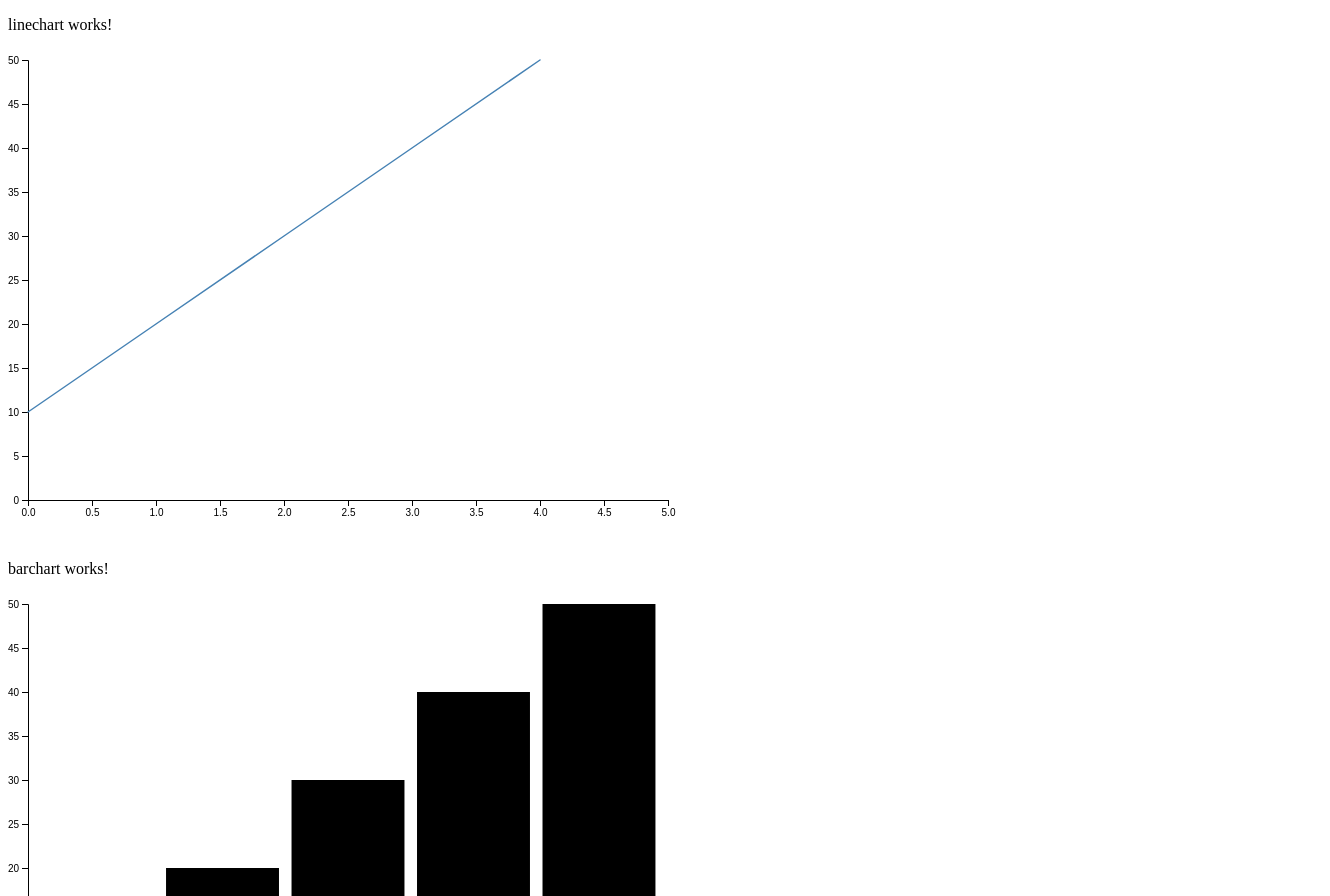
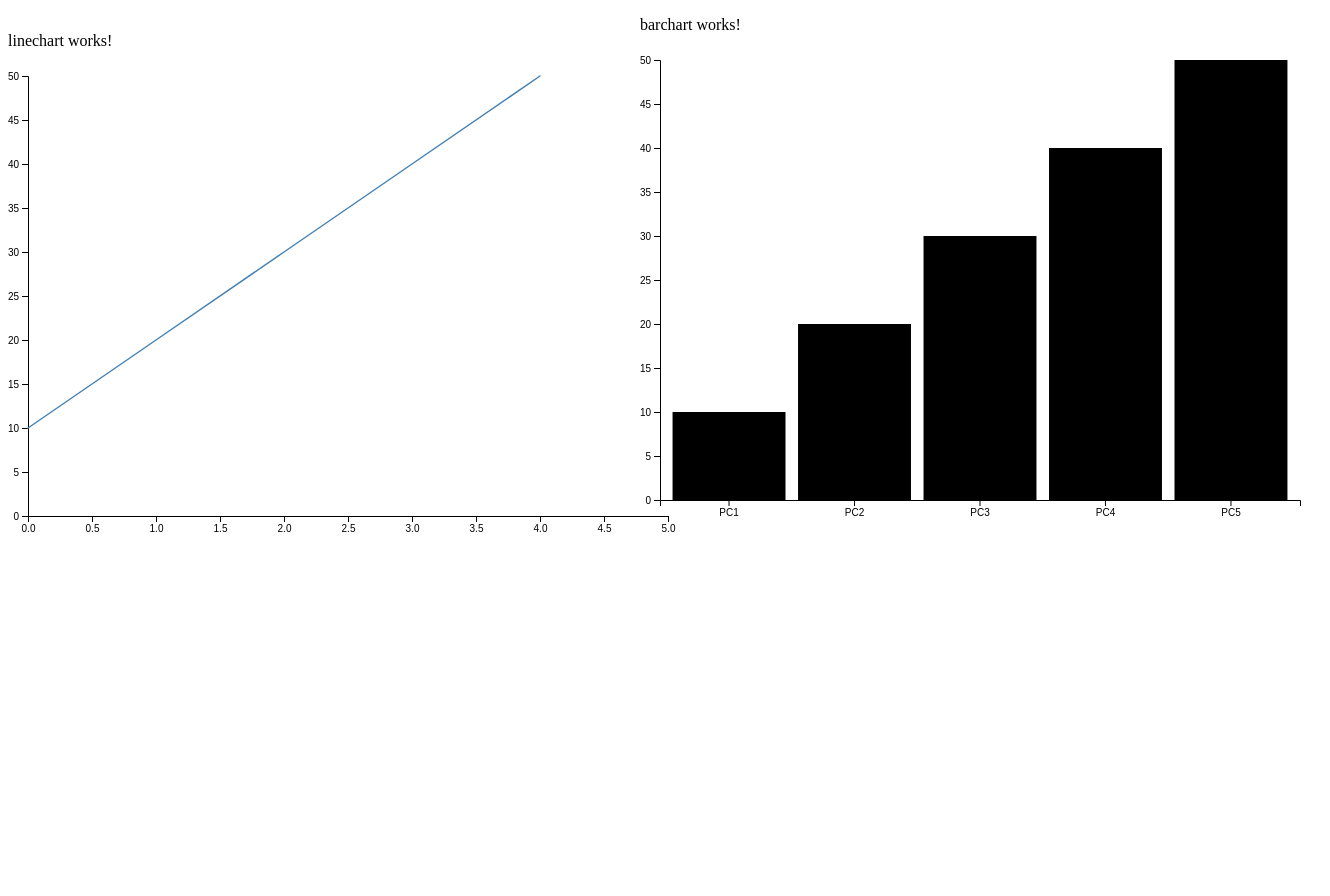
Before and after one commit to Rohan-Kumar/angular-d3, an Angular app: page / in a window 1280 px wide. Shown: the top 896 px of the page, 1330 px wide, since content can reach past the window. After the commit the page ends 800 px from the top, so only its background shows below. Built offline with nearby package versions, Linux system fonts and the light colour scheme.

Commit message:
added some styling and refactored code

```diff
--- a/src/app/app.component.html
+++ b/src/app/app.component.html
@@ -1,6 +1,8 @@
-<div id="left">
-  <app-linechart></app-linechart>
+<div id="wrapper">
+  <div id="left" style="float: left; width: 50%;">
+    <app-linechart></app-linechart>
+  </div>
+  <div id="right" style="margin-left: 50%;">
+    <app-barchart></app-barchart>
+  </div>
 </div>
-<div id="right">
-  <app-barchart></app-barchart>
-</div>
--- a/src/app/barchart/barchart.component.ts
+++ b/src/app/barchart/barchart.component.ts
@@ -20,9 +20,9 @@ export class BarchartComponent implements OnInit {
   private height;
   private svg: any;
 
-  constructor() {}
+  constructor() { }
 
-  ngOnInit(): void {}
+  ngOnInit(): void { }
 
   ngAfterContentInit(): void {
     let element = document.getElementById('barchart');
@@ -36,20 +36,19 @@ export class BarchartComponent implements OnInit {
     let data = [{
       val: 10,
       label: 'PC1'
-    },{
+    }, {
       val: 20,
       label: 'PC2'
-    },{
+    }, {
       val: 30,
       label: 'PC3'
-    },{
+    }, {
       val: 40,
       label: 'PC4'
-    },{
+    }, {
       val: 50,
       label: 'PC5'
     }];
-    // let data = [50,40,30,20,10];
 
     const yScale = d3.scaleLinear()
       .range([this.height, 0])
@@ -61,20 +60,14 @@ export class BarchartComponent implements OnInit {
       .padding(0.1);
 
     var chart = this.svg.append("g")
-      .attr("transform", "translate(" + this.margin.left + "," + this.margin.top + ")"   );
+      .attr("transform", "translate(" + this.margin.left + "," + this.margin.top + ")");
 
     chart.append("g")
       .attr("transform", "translate(0," + this.height + ")")
       .call(d3.axisBottom(xScale));
 
     chart.append("g")
-      .call(d3.axisLeft(yScale))   ;
-      // .append("text")
-      // .attr("fill", "#000")
-      // .attr("transform", "rotate(-90)")
-      // .attr("y", 6)
-      // .attr("dy", "0.71em");
-
+      .call(d3.axisLeft(yScale));
 
     const barGroups = chart.selectAll()
       .data(data)
--- a/src/app/linechart/linechart.component.ts
+++ b/src/app/linechart/linechart.component.ts
@@ -31,7 +31,7 @@ export class LinechartComponent implements OnInit {
       .attr('height', this.height + 50);
 
 
-    let data = [10,20,30,40,50];
+    let data = [10, 20, 30, 40, 50];
     // let data = [50,40,30,20,10];
 
     const yScale = d3.scaleLinear()
@@ -43,23 +43,18 @@ export class LinechartComponent implements OnInit {
       .domain([0, data.length]);
 
     var line = d3.line()
-      .x(function(d, i) { return xScale(i)})
-      .y(function(d) { return yScale(d)});
+      .x((d, i) => xScale(i))
+      .y((d) =>  yScale(d));
 
     var g = this.svg.append("g")
-      .attr("transform", "translate(" + this.margin.left + "," + this.margin.top + ")"   );
+      .attr("transform", "translate(" + this.margin.left + "," + this.margin.top + ")");
 
     g.append("g")
       .attr("transform", "translate(0," + this.height + ")")
       .call(d3.axisBottom(xScale));
 
     g.append("g")
-      .call(d3.axisLeft(yScale))
-      .append("text")
-      .attr("fill", "#000")
-      .attr("transform", "rotate(-90)")
-      .attr("y", 6)
-      .attr("dy", "0.71em");
+      .call(d3.axisLeft(yScale));
 
     g.append("path")
       .datum(data)
```
Also changed, not shown: src/app/barchart/barchart.component.html (line endings or trailing spaces), src/app/linechart/linechart.component.html (line endings or trailing spaces). Lines whose indentation alone changed are shown as unchanged.
